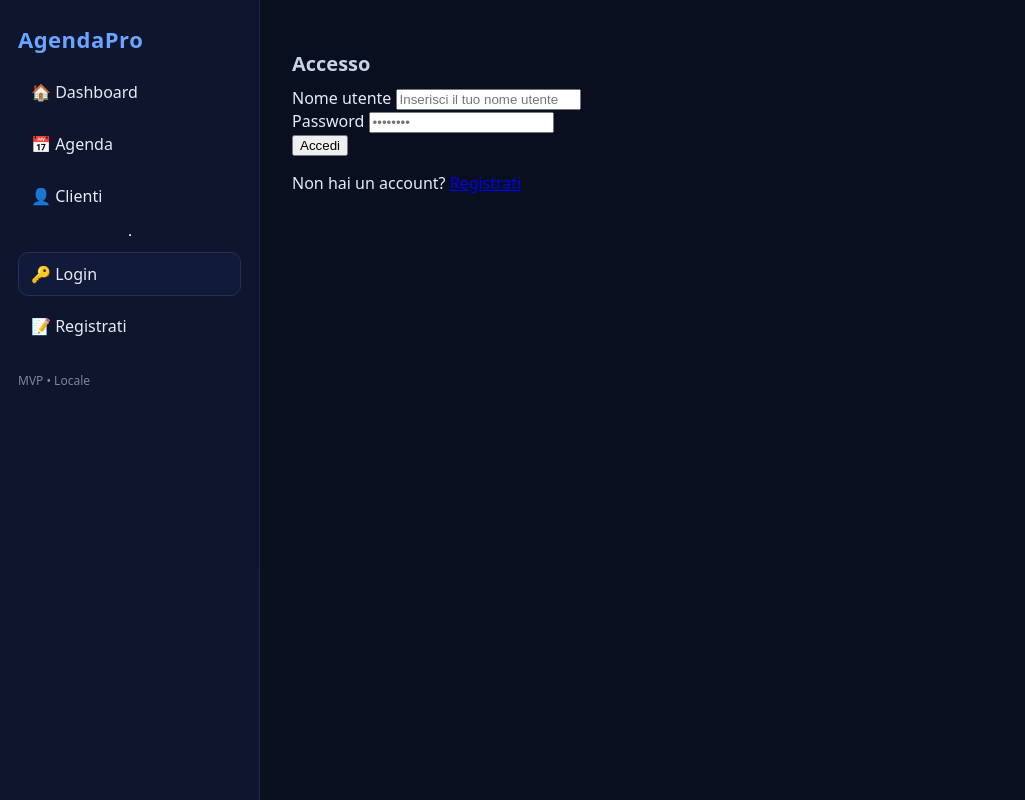
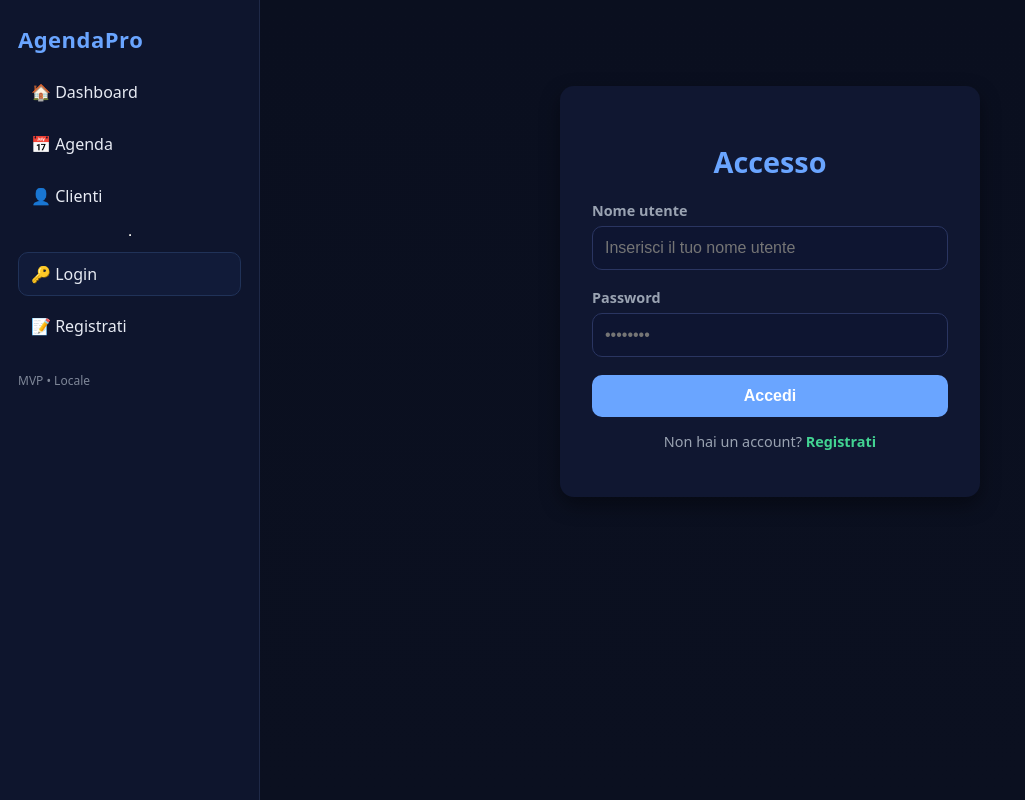
Before and after one commit to zApCT/AgendaPRO, a Flask app: a page that uses templates/base.html in a window 1280 px wide. Shown: the whole page, without its empty margins (0-1025 px from the left). Run offline with Flask 3, Linux system fonts and the light colour scheme; some libraries are stand-ins or nearby versions.

Commit message:
Update styles.css

```diff
--- a/static/styles.css
+++ b/static/styles.css
@@ -116,3 +116,87 @@ h2{font-size:20px; margin:24px 0 10px; color:#c9d3e7}
 .form .grid2{display:grid; grid-template-columns: repeat(2, minmax(0, 1fr)); gap:10px}
 
 .panel{background:#0f1835; border:1px solid var(--border); border-radius:12px; padding:12px; margin-bottom:10px}
+
+
+/* --- AUTH PAGES (login & register) --- */
+.auth-container {
+  max-width: 420px;
+  margin: 60px auto;
+  background: var(--panel);
+  padding: 32px;
+  border-radius: 14px;
+  box-shadow: 0 8px 20px rgba(0,0,0,0.4);
+  text-align: center;
+}
+
+.auth-container h2 {
+  margin-bottom: 20px;
+  color: var(--brand);
+  font-size: 1.8rem;
+}
+
+.auth-form {
+  display: flex;
+  flex-direction: column;
+  gap: 18px;
+}
+
+.form-group {
+  text-align: left;
+}
+
+.form-group label {
+  display: block;
+  margin-bottom: 6px;
+  color: var(--muted);
+  font-size: 0.9rem;
+  font-weight: 600;
+}
+
+.form-group input {
+  width: 100%;
+  padding: 12px;
+  border-radius: 10px;
+  border: 1px solid #2a3561;
+  background: #0e1531;
+  color: #fff;
+  font-size: 1rem;
+}
+
+.form-group input:focus {
+  background: #131a3b;
+  border-color: var(--brand);
+  outline: none;
+}
+
+.btn-primary {
+  background: var(--brand);
+  color: #fff;
+  border: none;
+  border-radius: 10px;
+  padding: 12px;
+  font-size: 1rem;
+  cursor: pointer;
+  transition: background 0.2s ease-in-out;
+  font-weight: 600;
+}
+
+.btn-primary:hover {
+  background: #4a8be6;
+}
+
+.auth-switch {
+  margin-top: 15px;
+  color: var(--muted);
+  font-size: 0.9rem;
+}
+
+.auth-switch a {
+  color: var(--accent);
+  text-decoration: none;
+  font-weight: bold;
+}
+
+.auth-switch a:hover {
+  text-decoration: underline;
+}
```
